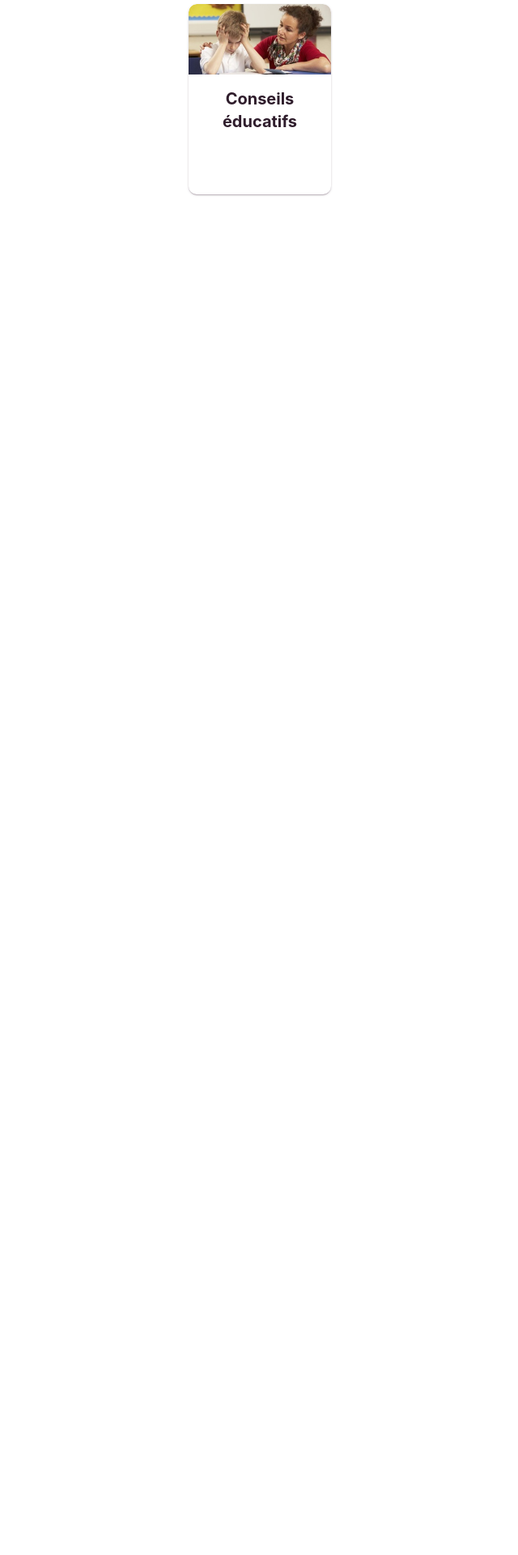
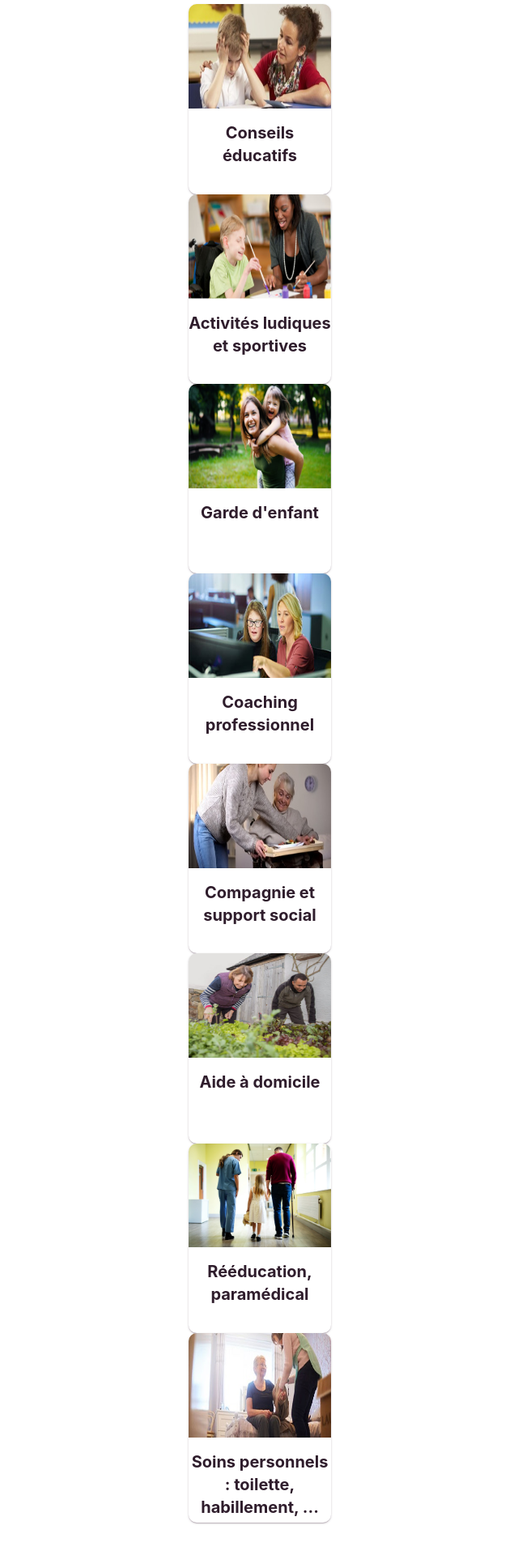
Before and after one commit to Zakari-B/Projet_WCS_3_Habble, a React (Vite) app in the folder frontend/: page / in a window 1280 px wide. Shown: the part 758-2678 px from the top of the page at 81% size, without its empty margins (319-959 px from the left). Before the commit the page ends 1078 px from the top, so only its background shows below. Built offline with nearby package versions, Linux system fonts and the light colour scheme.

Commit message:
almost done with services

```diff
--- a/frontend/src/pages/LandingPage.jsx
+++ b/frontend/src/pages/LandingPage.jsx
@@ -12,14 +12,8 @@ import {
 import { SearchIcon } from "@chakra-ui/icons";
 
 import HomeImg from "../assets/habble-bkg-1024x684.jpg";
-import AideDomicile from "../assets/aide-a-domicile.jpg";
-import ConseilInformation from "../assets/conseil et information handicap.jpg";
-import ConseilsEduc from "../assets/conseils-educatifs.jpg";
-import Courses from "../assets/courses-repas.jpg";
-import Demarches from "../assets/demarches-1.jpg";
-import Activites from "../assets/garde-enfant.png";
-import GardeEnf from "../assets/habble-background-right-1024x540.jpg";
-import Menage from "../assets/menage-jardinage.jpeg";
+
+import LandingData from "../services/LandingData";
 
 export default function LandingPage() {
   return (
@@ -37,7 +31,7 @@ export default function LandingPage() {
       >
         <Box
           w="25%"
-          h="50%"
+          h="70%"
           p="1.938rem 2.5rem 2.625rem 2.25rem"
           ml="25rem"
           bgColor="white"
@@ -45,7 +39,7 @@ export default function LandingPage() {
           color="black"
           textAlign="left"
         >
-          <Heading as="h1" font-size="calc(1.5rem + 1.5vw)" pb="1rem">
+          <Heading as="h1" fontSize="calc(1.5rem + 1.5vw)" pb="1rem">
             Trouvez un <span>professionnel</span> du <span>handicap</span> ou du{" "}
             <span>soin</span>, de confiance près de chez vous
           </Heading>
@@ -72,19 +66,24 @@ export default function LandingPage() {
         <Heading as="h2" m="2rem 0 2rem 0" color="#342c50">
           Top services sur Habble
         </Heading>
-        <Center>
+        {LandingData.map((data) => (
+          <Center key={data.id}>
             <Box
-            maxW="25%"
-            minH="29.3vh"
+              w="25%"
+              h="29.3vh"
               borderRadius="0.625rem"
               boxShadow="0 1px 1px 0 rgb(69 43 65 / 14%), 0 2px 1px -1px rgb(69 43 65 / 12%), 0 1px 3px 0 rgb(69 43 65 / 20%)"
               _hover={{
                 boxShadow:
                   "0 6px 10px 0 rgb(69 43 65 / 14%), 0 1px 18px 0 rgb(69 43 65 / 12%), 0 3px 5px -1px rgb(69 43 65 / 20%)",
               }}
-            overflow="hidden"
             >
-            <Image src={ConseilsEduc} borderRadius="0.625rem 0.625rem 0 0" />
+              <Image
+                src={data.image}
+                borderRadius="0.625rem 0.625rem 0 0"
+                h="55%"
+                w="100%"
+              />
               <Text
                 mt="1rem"
                 fontSize="xl"
@@ -93,10 +92,11 @@ export default function LandingPage() {
                 color="#2F1D2C"
                 textAlign="center"
               >
-              Conseils éducatifs
+                {data.title}
               </Text>
             </Box>
           </Center>
+        ))}
       </Box>
     </>
   );
--- /dev/null
+++ b/frontend/src/services/LandingData.js
@@ -0,0 +1,53 @@
+import AideDomicile from "../assets/aide-a-domicile.jpg";
+import ConseilInformation from "../assets/conseil et information handicap.jpg";
+import ConseilsEduc from "../assets/conseils-educatifs.jpg";
+import Courses from "../assets/courses-repas.jpg";
+import Demarches from "../assets/demarches-1.jpg";
+import Activites from "../assets/garde-enfant.png";
+import GardeEnf from "../assets/habble-background-right-1024x540.jpg";
+import Menage from "../assets/menage-jardinage.jpeg";
+
+const LandingData = [
+  {
+    id: 1,
+    image: ConseilsEduc,
+    title: "Conseils éducatifs",
+  },
+  {
+    id: 2,
+    image: Activites,
+    title: "Activités ludiques et sportives",
+  },
+  {
+    id: 3,
+    image: GardeEnf,
+    title: "Garde d'enfant",
+  },
+  {
+    id: 4,
+    image: Demarches,
+    title: "Coaching professionnel",
+  },
+  {
+    id: 5,
+    image: Courses,
+    title: "Compagnie et support social",
+  },
+  {
+    id: 6,
+    image: Menage,
+    title: "Aide à domicile",
+  },
+  {
+    id: 7,
+    image: ConseilInformation,
+    title: "Rééducation, paramédical",
+  },
+  {
+    id: 8,
+    image: AideDomicile,
+    title: "Soins personnels : toilette, habillement, ...",
+  },
+];
+
+export default LandingData;
```
Also changed, not shown: frontend/src/services/LandingDate.js (deleted). Lines whose indentation alone changed are shown as unchanged.
